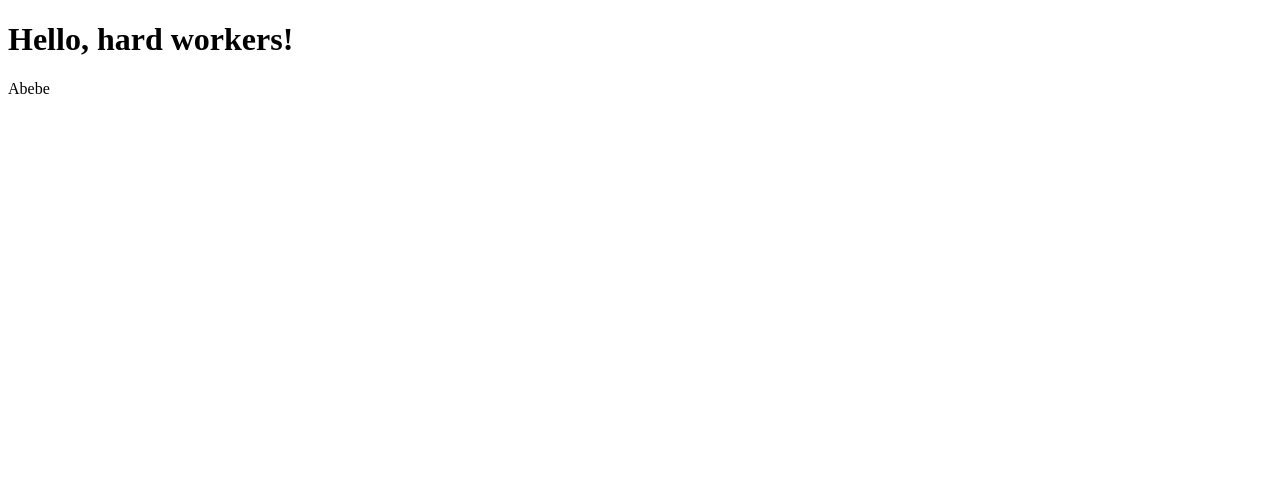
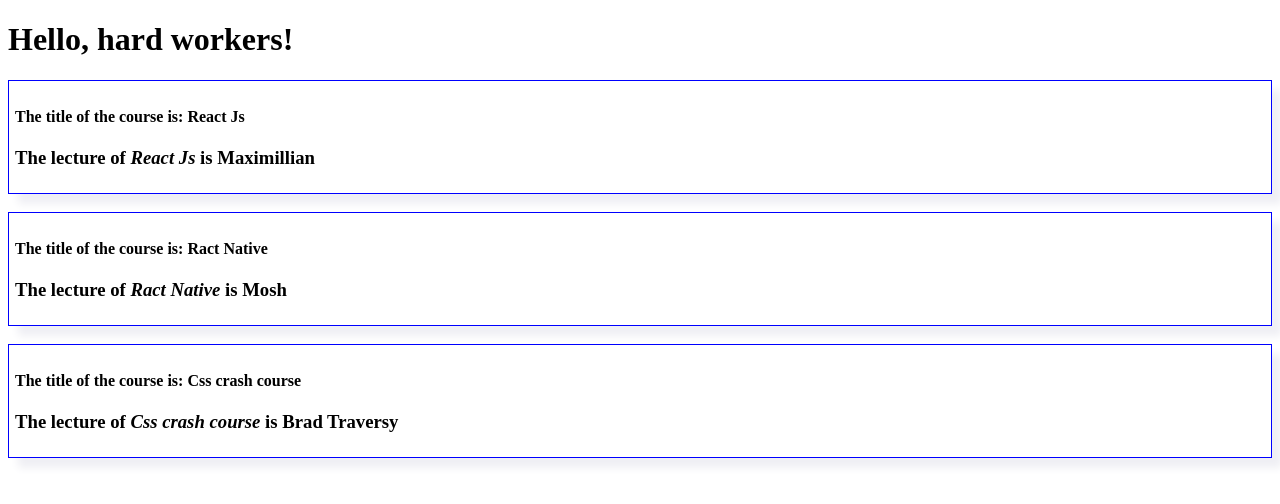
Before and after one commit to YitayalT/post-react-app, a React (Create React App) app: page / in a window 1280 px wide. Shown: the top 504 px of the page. Built offline with nearby package versions, Linux system fonts and the light colour scheme.

Commit message:
Adding style to post

```diff
--- a/src/components/Post.jsx
+++ b/src/components/Post.jsx
@@ -1,10 +1,13 @@
 
 
-const names = ['Abebe', 'Belete'];
-const Post = () => {
-    const name = Math.random() > 0.5 ? names[0] : names[1];
+import './post.css'
+const Post = ({title, lecture}) => {
+
   return (
-    <div>{name}</div>
+   <div className="card">
+    <h4>The title of the course is: {title}</h4>
+    <h3>The lecture of <i>{title} </i> is {lecture}</h3>
+   </div>
   )
 }
 
--- /dev/null
+++ b/src/components/post.css
@@ -0,0 +1,7 @@
+.card{
+    height: 100px;
+    box-shadow: 10px 10px 8px rgb(239, 239, 244);
+    margin-bottom: 18px;
+    border: 1px solid blue;
+    padding: 6px;
+}
--- a/src/index.js
+++ b/src/index.js
@@ -7,6 +7,8 @@ const root = ReactDOM.createRoot(document.getElementById("root"));
 root.render(
   <>
     <App />
-    <Post />
+    <Post title = "React Js" lecture = "Maximillian" />
+    <Post title = "Ract Native" lecture = "Mosh"/>
+    <Post title = "Css crash course" lecture = "Brad Traversy"/>
   </>
 );
```
